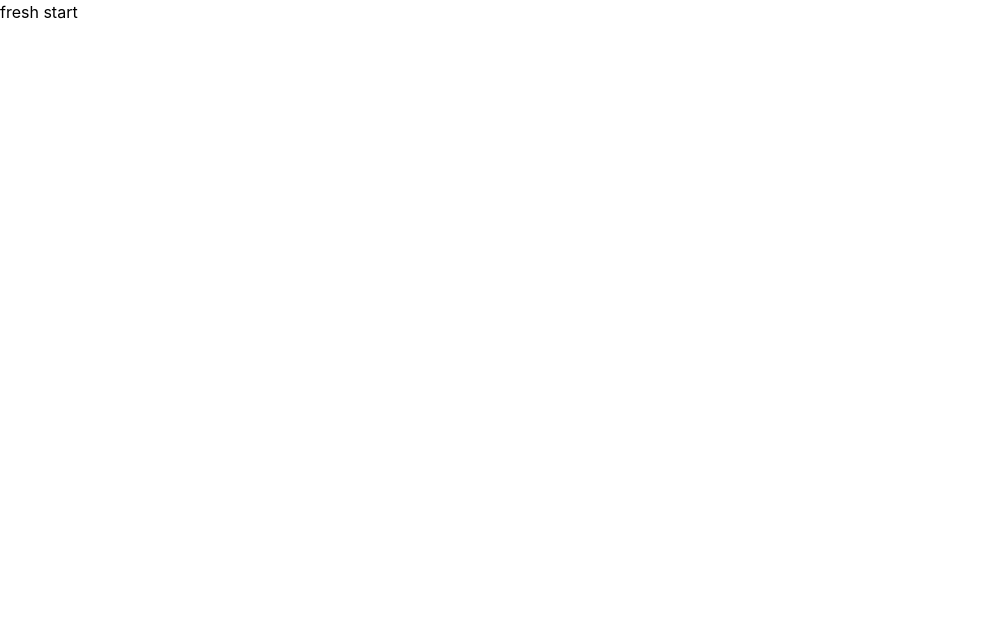
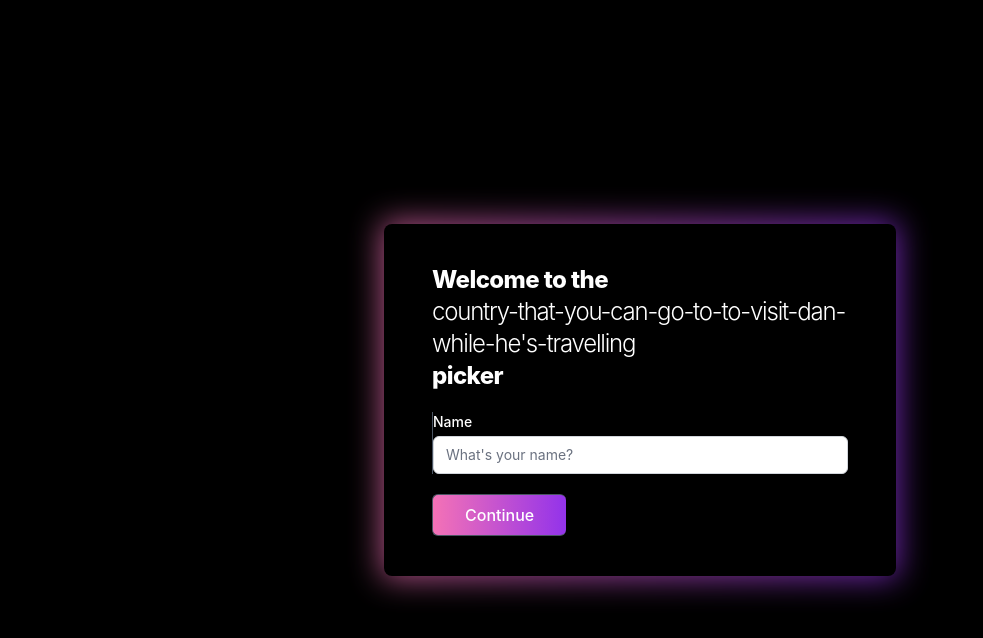
Before and after one commit to dankrajnak/dan-country-picker, a Next.js app: page / in a window 1280 px wide. Shown: the top 638 px of the page, without its empty margins (0-983 px from the left). Built offline with nearby package versions, Linux system fonts and the light colour scheme.

Commit message:
Working on it

```diff
--- a/package.json
+++ b/package.json
@@ -13,9 +13,12 @@
   "dependencies": {
     "next": "12.2.3",
     "react": "18.2.0",
-    "react-dom": "18.2.0"
+    "react-dom": "18.2.0",
+    "recoil": "^0.7.4"
   },
   "devDependencies": {
+    "@tailwindcss/forms": "^0.5.2",
+    "@tailwindcss/typography": "^0.5.4",
     "@types/node": "18.0.6",
     "@types/react": "18.0.15",
     "@types/react-dom": "18.0.6",
--- /dev/null
+++ b/src/atoms/currentUser.atom.ts
@@ -0,0 +1,12 @@
+import { atom } from "recoil";
+
+export type CurrentUser = {
+  name: string;
+};
+
+const CURRENT_USER_ATOM = atom<CurrentUser | null>({
+  key: "currentUser",
+  default: null,
+});
+
+export default CURRENT_USER_ATOM;
--- /dev/null
+++ b/src/hooks/useCurrentPerson.tsx
@@ -0,0 +1,9 @@
+import { createContext, PropsWithChildren, useContext } from "react";
+import { useRecoilValue } from "recoil";
+import CURRENT_USER_ATOM, { CurrentUser } from "../atoms/currentUser.atom";
+
+const useCurrentPerson = (): CurrentUser | null => {
+  return useRecoilValue(CURRENT_USER_ATOM);
+};
+
+export default useCurrentPerson;
--- /dev/null
+++ b/src/hooks/useDiscount.tsx
@@ -0,0 +1,28 @@
+import { useMemo } from "react";
+import { CurrentUser } from "../atoms/currentUser.atom";
+import useCurrentPerson from "./useCurrentPerson";
+
+const PEOPLE_THAT_HAVE_DISCOUNTS: { names: string[]; discount: number }[] = [
+  { names: ["Tom", "Tommy", "Thomas"], discount: 200 },
+];
+
+const getDiscountForPerson = ({ name }: CurrentUser): number => {
+  const fountDiscount = PEOPLE_THAT_HAVE_DISCOUNTS.find((discount) =>
+    discount.names
+      .map((name) => name.toLocaleLowerCase())
+      .includes(name.toLocaleLowerCase())
+  );
+  return fountDiscount ? fountDiscount.discount : 0;
+};
+
+const useDiscount = (): number => {
+  const currentPerson = useCurrentPerson();
+  return useMemo(() => {
+    if (currentPerson) {
+      return getDiscountForPerson(currentPerson);
+    }
+    return 0;
+  }, [currentPerson]);
+};
+
+export default useDiscount;
--- a/src/pages/_app.tsx
+++ b/src/pages/_app.tsx
@@ -1,8 +1,13 @@
 import "../styles/globals.css";
 import type { AppProps } from "next/app";
+import { RecoilRoot } from "recoil";
 
 function MyApp({ Component, pageProps }: AppProps) {
-  return <Component {...pageProps} />;
+  return (
+    <RecoilRoot>
+      <Component {...pageProps} />
+    </RecoilRoot>
+  );
 }
 
 export default MyApp;
--- a/src/pages/api/hello.ts
+++ /dev/null
@@ -1,13 +0,0 @@
-// Next.js API route support: https://nextjs.org/docs/api-routes/introduction
-import type { NextApiRequest, NextApiResponse } from "next";
-
-type Data = {
-  name: string;
-};
-
-export default function handler(
-  req: NextApiRequest,
-  res: NextApiResponse<Data>
-) {
-  res.status(200).json({ name: "John Doe" });
-}
--- a/src/pages/index.tsx
+++ b/src/pages/index.tsx
@@ -1,9 +1,78 @@
 import type { NextPage } from "next";
+import Link from "next/link";
+import { useRef } from "react";
+import { useRecoilState } from "recoil";
+import CURRENT_USER_ATOM from "../atoms/currentUser.atom";
+import useDiscount from "../hooks/useDiscount";
+import { getRandomCountry } from "./world/[country]";
 
 const Home: NextPage = () => {
+  const [currentUser, setCurrentUser] = useRecoilState(CURRENT_USER_ATOM);
+  const inputRef = useRef<HTMLInputElement>(null);
+  const discount = useDiscount();
   return (
     <>
-      <div>fresh start</div>
+      <div className="grid h-screen place-items-center text-white ">
+        <div className="relative group w-2/5">
+          <div className="absolute -inset-0.5 bg-gradient-to-r from-pink-400 to-purple-600 bg-white rounded blur-lg opacity-75 "></div>
+          <div className="relative px-12 py-10 bg-black rounded-lg leading-none divide-x divide-gray-600">
+            <h1 className="text-2xl tracking-tight font-extrabold">
+              Welcome to the{" "}
+              <div className="tracking-tighter font-light">
+                country-that-you-can-go-to-to-visit-dan-while-he&apos;s-travelling{" "}
+              </div>
+              picker
+            </h1>
+
+            <div className="mt-5">
+              <label className="text-sm font-medium text-white ">Name</label>
+              <div className="mt-1 relative rounded-md">
+                <input
+                  type="text"
+                  name="name"
+                  autoComplete="off"
+                  ref={inputRef}
+                  className="focus:ring-indigo-500 text-black focus:border-indigo-500 block w-full pr-12 sm:text-sm border-gray-300 rounded-md"
+                  placeholder="What's your name?"
+                />
+              </div>
+            </div>
+
+            {!currentUser && (
+              <button
+                onClick={() => {
+                  const name = inputRef.current?.value;
+                  if (name) {
+                    setCurrentUser({ name });
+                  }
+                }}
+                className="inline-block mt-5 text-center bg-gradient-to-r from-pink-400 to-purple-600 border border-transparent rounded-md py-3 px-8 font-medium text-white hover:bg-indigo-700"
+              >
+                Continue
+              </button>
+            )}
+            {currentUser && (
+              <div>
+                Alright, cool. You&apos;re {currentUser.name}.
+                {!!discount && <div> You have a {discount} discount.</div>}
+                <Link href={"/world/" + getRandomCountry()}>
+                  <a
+                    onClick={() => {
+                      const name = inputRef.current?.value;
+                      if (name) {
+                        setCurrentUser({ name });
+                      }
+                    }}
+                    className="inline-block mt-5 text-center bg-gradient-to-r from-pink-400 to-purple-600 border border-transparent rounded-md py-3 px-8 font-medium text-white hover:bg-indigo-700"
+                  >
+                    Continue
+                  </a>
+                </Link>
+              </div>
+            )}
+          </div>
+        </div>
+      </div>
     </>
   );
 };
--- /dev/null
+++ b/src/pages/world/[country].tsx
@@ -0,0 +1,48 @@
+import { useRouter } from "next/router";
+import {
+  GetStaticPaths,
+  GetStaticProps,
+  GetStaticPropsContext,
+  InferGetStaticPropsType,
+} from "next/types";
+
+export type Country = {
+  name: string;
+};
+
+const COUNTRIES: Record<string, Country> = {
+  mexico: { name: "Mexico" },
+};
+
+export const getRandomCountry = () => {
+  const countries = Object.keys(COUNTRIES);
+  return countries[Math.floor(Math.random() * countries.length)];
+};
+
+const Country = ({
+  country,
+}: InferGetStaticPropsType<typeof getStaticProps>) => {
+  return <div className="text-white">You&apos;re in {country.name}</div>;
+};
+
+type StaticParams = {
+  country: string;
+};
+
+export const getStaticPaths: GetStaticPaths<StaticParams> = async () => {
+  return {
+    paths: Object.keys(COUNTRIES).map((country) => ({
+      params: { country },
+    })),
+    fallback: false,
+  };
+};
+
+export const getStaticProps = async (context: GetStaticPropsContext) => {
+  if (!context.params?.country || Array.isArray(context.params?.country)) {
+    throw new Error("Could not find country.");
+  }
+  const country: Country = COUNTRIES[context.params?.country];
+  return { props: { country } };
+};
+export default Country;
--- /dev/null
+++ b/src/pages/world/index.tsx
@@ -0,0 +1,5 @@
+const World = () => {
+  return <>This is the world</>;
+};
+
+export default World;
--- a/src/styles/globals.css
+++ b/src/styles/globals.css
@@ -1,3 +1,7 @@
 @tailwind base;
 @tailwind components;
 @tailwind utilities;
+
+body {
+   @apply bg-black;
+}
--- a/tailwind.config.js
+++ b/tailwind.config.js
@@ -15,10 +15,18 @@ const baseSansFonts = [
 module.exports = {
   content: ["./src/**/*.{js,ts,jsx,tsx}"],
   theme: {
-    extend: {},
+    extend: {
+      typography: (theme) => ({
+        DEFAULT: {
+          css: {
+            color: theme("colors.white"),
+          },
+        },
+      }),
+    },
     fontFamily: {
       sans: baseSansFonts,
     },
   },
-  plugins: [],
+  plugins: [require("@tailwindcss/typography"), require("@tailwindcss/forms")],
 };
```
Also changed, not shown: 2 other files (tests, documents, lock files or other folders).
